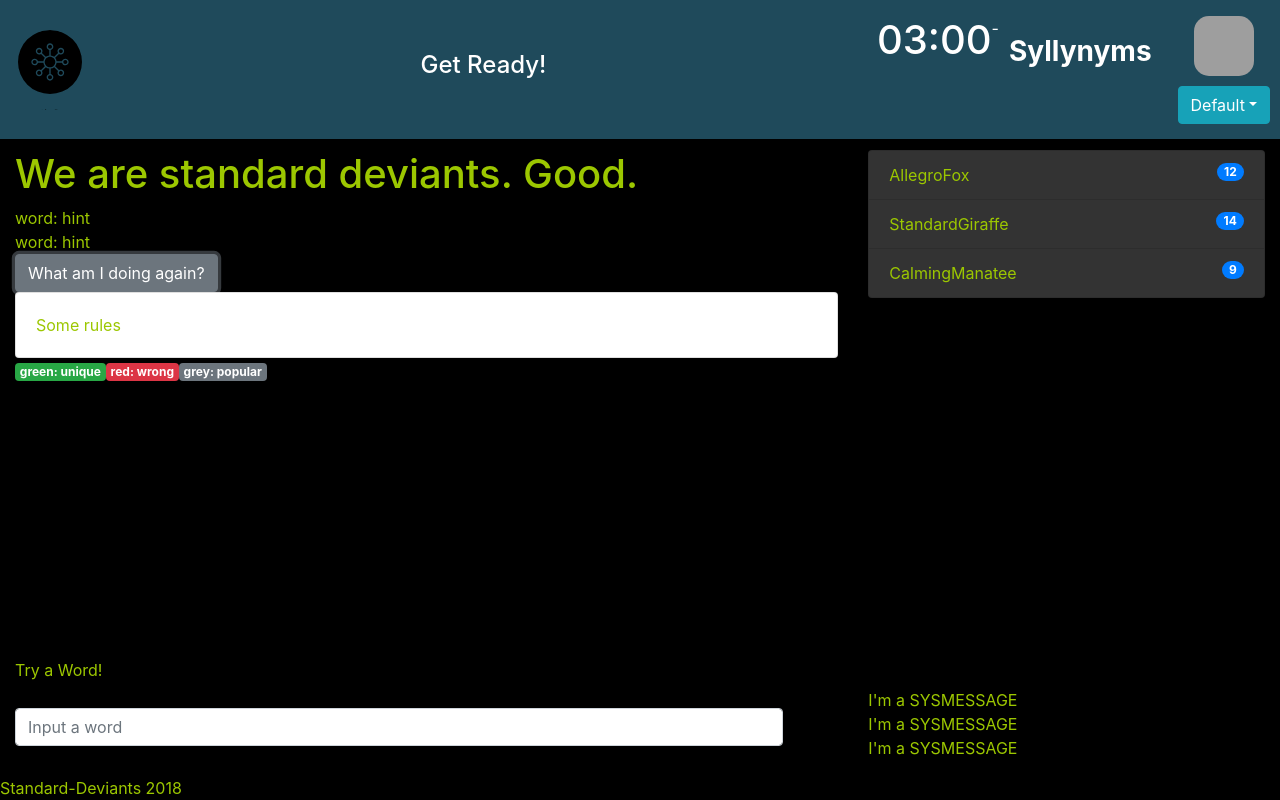
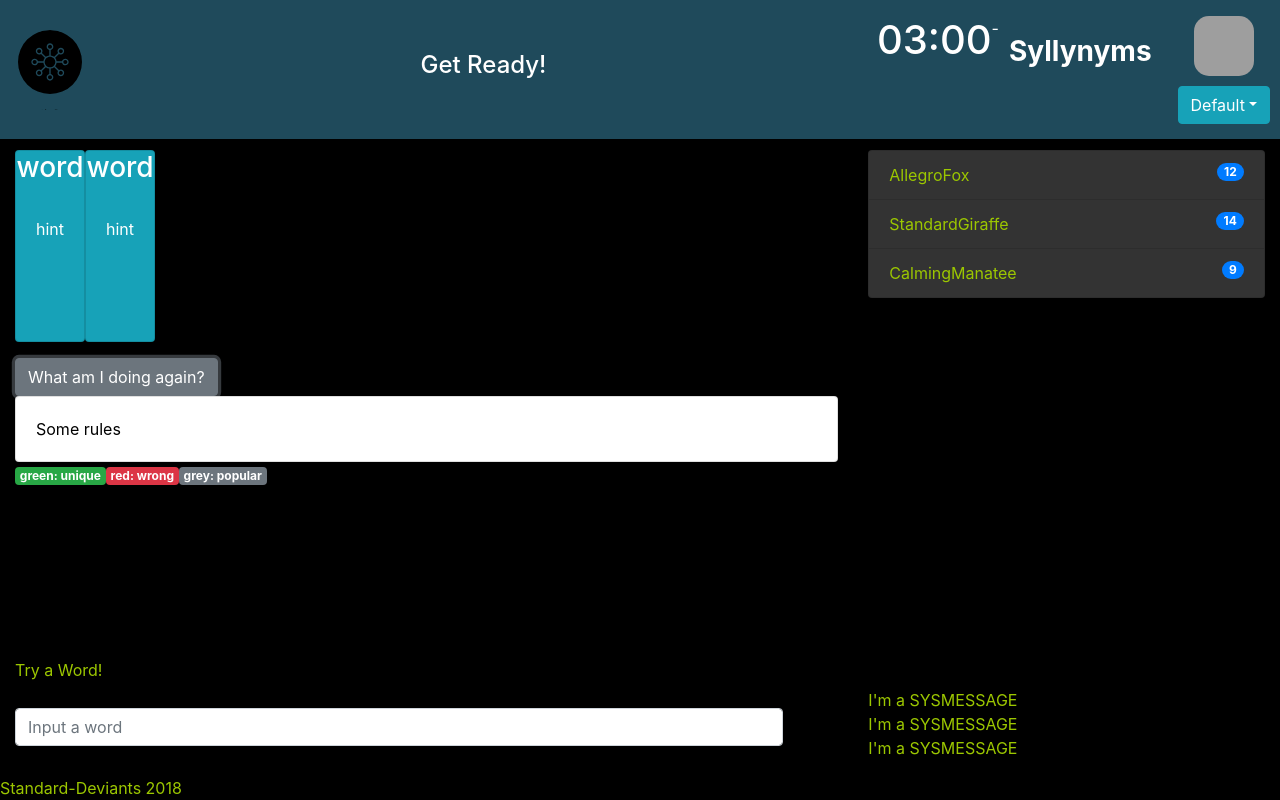
Before and after one commit to AllegroFox/standard-deviants, a React (Create React App) app in the folder client/: page / in a window 1280 px wide. Both pictures are taken after a click on the button "What am I doing again?". Built offline with nearby package versions, Linux system fonts and the light colour scheme; no server answers; grey boxes are pictures that could not be loaded.

Commit message:
prompt css

```diff
--- a/client/src/App.js
+++ b/client/src/App.js
@@ -143,12 +143,6 @@ class App extends Component {
 
             break;
 
-          case "incomingEndOfRound":
-
-            console.log(`Type: ${message.type}; "${message.content}"`);
-
-            break;
-
           // Received when a player first connects and is initialized as an object within the game room.
           case "incomingPlayerInitialization":
             this.setState({
@@ -209,7 +203,6 @@ class App extends Component {
         <NavBar gameType={this.state.gameType} gameState={this.state.gameState} timeLeft={this.state.timeLeft} handle={this.state.handle} handleNameChange={this.handleNameChange} inputValue={this.state.handleBarContent}/>
         <div className="row">
           <div className="col-md-8">
-            <h1> We are standard deviants.  Good. </h1>
             <Prompt prompt={this.state.prompt}/>
             <GuessBank guesses={this.state.guesses}/>
             <InputBar
--- a/client/src/Guess.js
+++ b/client/src/Guess.js
@@ -20,6 +20,3 @@ class Guess extends Component {
 }
 
 export default Guess;
-
-
-// dynamic classes: red (.text-danger), green (.text-success), faded (.text-white-50)
--- a/client/src/Prompt.js
+++ b/client/src/Prompt.js
@@ -8,15 +8,16 @@ class Prompt extends Component {
       ));
     return (
       <div>
-        <div className="prompt-container">
+        <div className="prompt-container d-inline-flex">
           {targetWords}
         </div>
-
-        <button type="button" className="btn btn-secondary" data-toggle="collapse" data-target="#collapseRules">
-          What am I doing again?
-        </button>
+        <div>
+          <button type="button" className="btn btn-secondary" data-toggle="collapse" data-target="#collapseRules">
+            What am I doing again?
+          </button>
+        </div>
         <div class="collapse" id="collapseRules">
-          <div class="card card-body">
+          <div class="card card-body prompt-rules">
             {this.props.prompt.rules}
           </div>
         </div>
--- a/client/src/TargetWord.js
+++ b/client/src/TargetWord.js
@@ -5,9 +5,14 @@ class TargetWord extends Component {
   render() {
     return (
 
-      <div>
-        <div className="prompt">{this.props.word}: {this.props.hint}</div>
-      </div>
+        <div className="prompt">
+          <div class="card text-center text-white bg-info mb-3" style={{'max-width': '12rem', height: '12rem'}}>
+            <h3 className="card-title">{this.props.word}</h3>
+            <div class="card-body">
+              <p class="card-text">{this.props.hint}</p>
+            </div>
+          </div>
+        </div>
 
     );
   }
--- a/client/src/gameRoom.css
+++ b/client/src/gameRoom.css
@@ -105,6 +105,10 @@
   bottom: 40px;
 }
 
+.prompt-rules {
+  color: black;
+}
+
 .profile-img {
 
     width: 60px;
```
